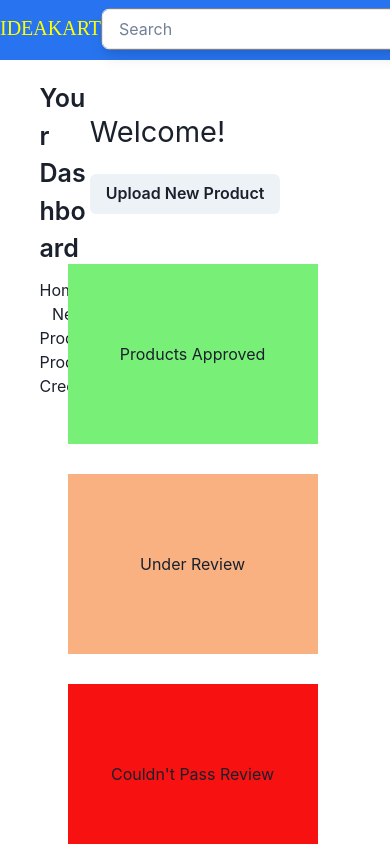
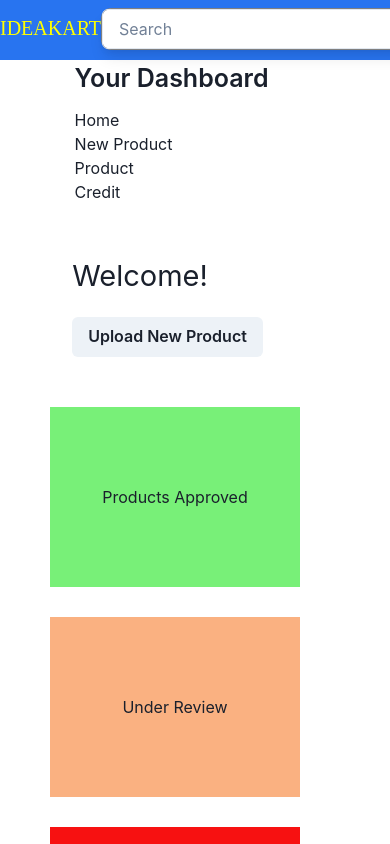
Before and after one commit to Anukriti-Nawani/IdeaKart-hilarious-flame-4763, a React (Create React App) app in the folder idea_kart/: page /products/description/1 in a window 390 px wide. Shown: the top 844 px of the page. Built offline with nearby package versions, Linux system fonts and the light colour scheme; no server answers.

Commit message:
responsive

```diff
--- a/idea_kart/src/Dshboard/CSSPart/navbar.module.css
+++ b/idea_kart/src/Dshboard/CSSPart/navbar.module.css
@@ -4,12 +4,13 @@
     width: 90%;
     margin: auto;
     text-align: left;
+    flex-wrap: wrap;
 
 }
 
 
 .dashboardpart{
-    width: 20%;
+    width: 30%;
 padding-left: 20px;
     margin-top: 20px;
     text-align: left;
@@ -23,6 +24,7 @@ padding-left: 20px;
 
 .componentpart{
     width: 70%;
+    margin: auto;
 
 }
 
@@ -58,3 +60,28 @@ padding-left: 20px;
 .Creditnone{
     display: none;
 }
+
+
+@media (min-width:100px) and (max-width: 960px) {
+
+    .container{
+        display: block;
+    }
+
+    .dashboardpart{
+     margin: auto;
+
+    }
+    .dashboardpart{
+        width: 80%;
+        margin: auto;
+    }
+  }
+
+
+  /* @media (min-width:460px) and (max-width: 460px) {
+
+    .container{
+        display: block;
+    }
+  } */
```
